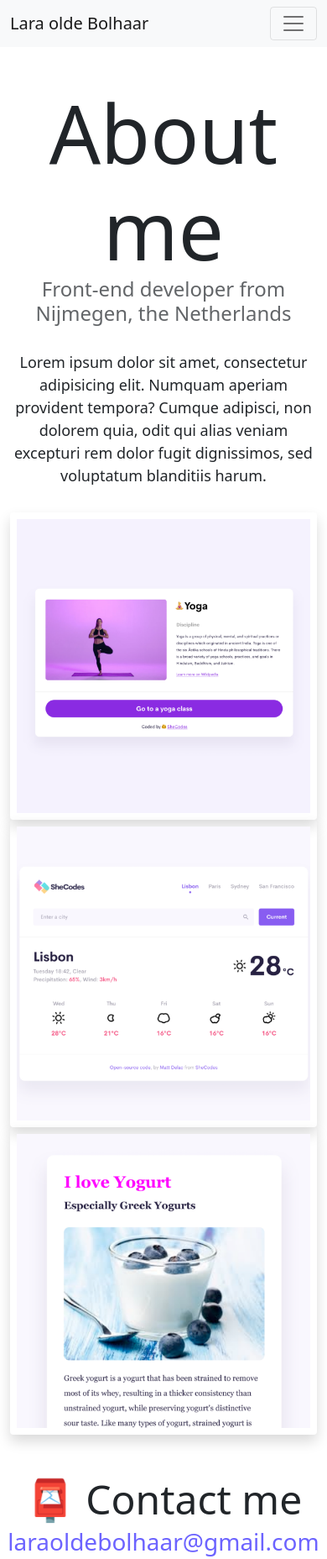
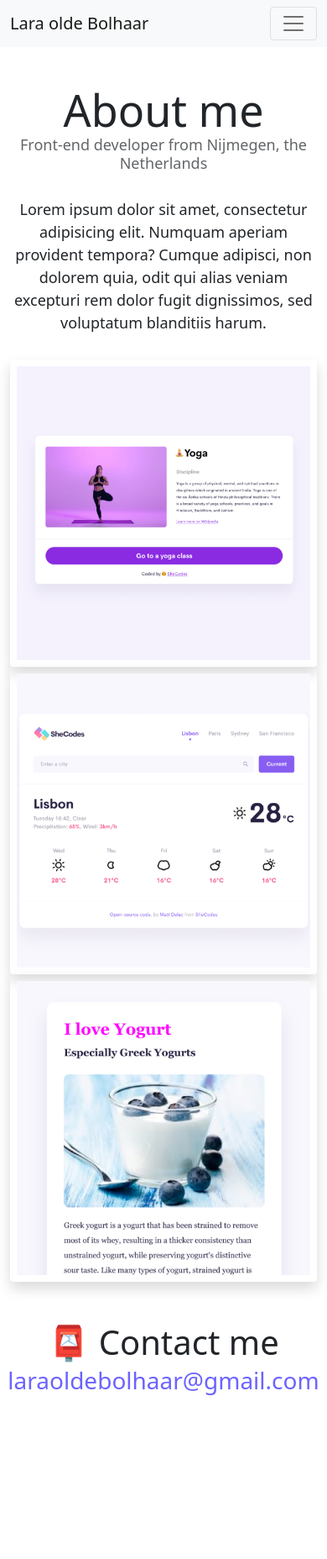
Before and after one commit to Laraoldebolhaar/Responsive-homework-week-3, a plain HTML site: page about.html in a window 390 px wide. Shown: the whole page at 84% size. After the commit the page ends 1664 px from the top, so only its background shows below. Drawn offline with nearby package versions, Linux system fonts and the light colour scheme.

Commit message:
Made the pages more responsive

```diff
--- a/style.css
+++ b/style.css
@@ -86,3 +86,16 @@ p {
 .email-link:hover {
   text-decoration: underline;
 }
+
+@media (max-width: 400px) {
+  h1 {
+    font-size: 52px;
+  }
+
+  h2 {
+    font-size: 40px;
+  }
+  h3 {
+    font-size: 18px;
+  }
+}
```
Also changed, not shown: index.html (+3 -3 lines).
